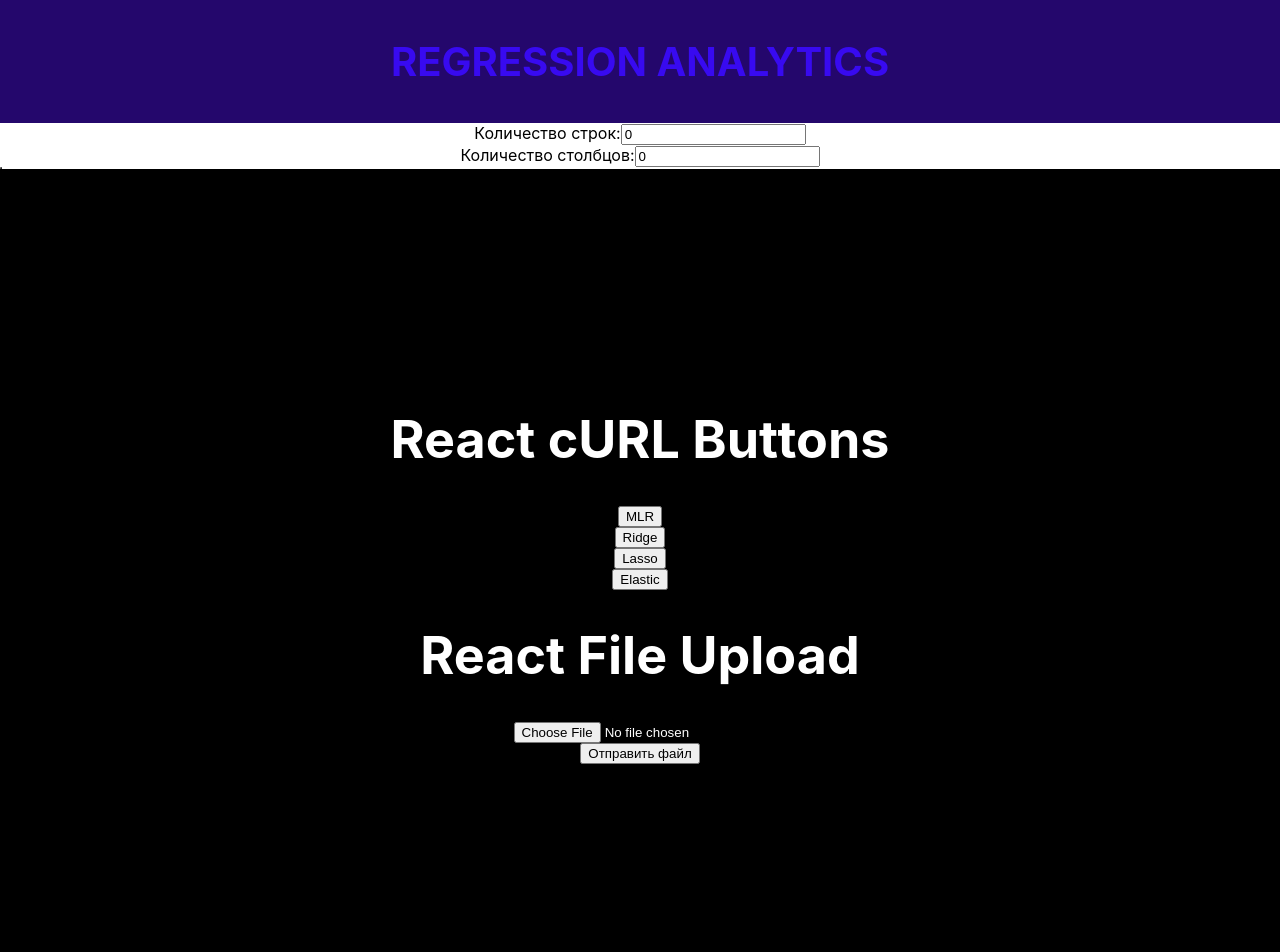
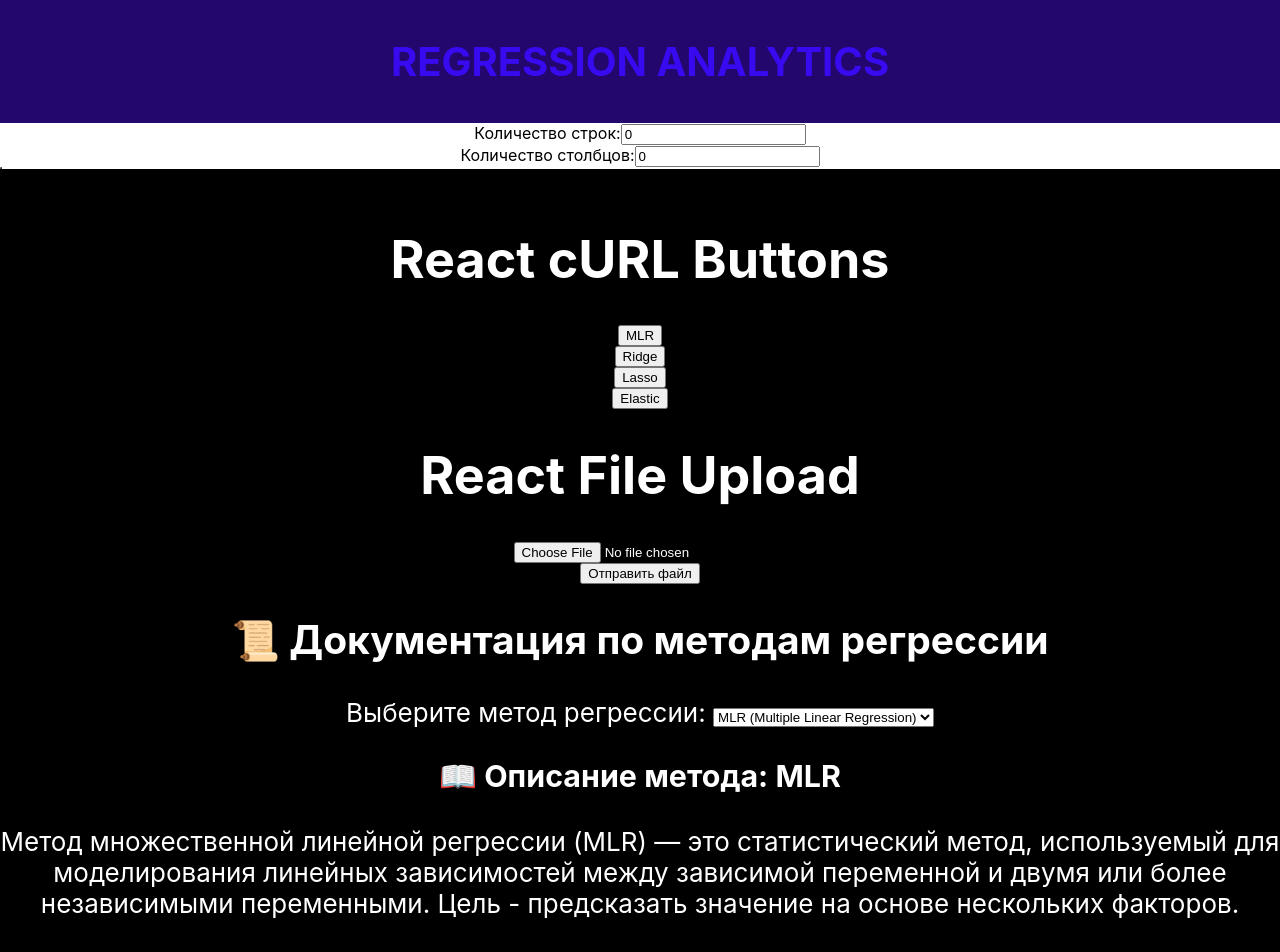
Before and after one commit to mbatimel/RegressionAnalysis, a React (Create React App) app in the folder ui/regression_ui/: page / in a window 1280 px wide. Shown: the top 952 px of the page. Built offline with nearby package versions, Linux system fonts and the light colour scheme.

Commit message:
update ui

```diff
--- a/ui/regression_ui/src/App.jsx
+++ b/ui/regression_ui/src/App.jsx
@@ -2,6 +2,7 @@ import React, { useState } from 'react';
 import './styles/App.css';
 import './styles/Buttons.css';
 import { Header } from './components/Header/Header';
+import Documentation from './components/Documentation/Documentation';
 
 function App() {
   const [responseMLRData, setMLRData] = useState(null);
@@ -10,6 +11,11 @@ function App() {
   const [elasticnetResponse, setElasticnetResponse] = useState(null);
   const [file, setFile] = useState(null);
   const [responseMLRCSVData, setMLRCSVData] = useState(null);
+  const [selectedMethod, setSelectedMethod] = useState("MLR");
+
+  const handleMethodChange = (e) => {
+    setSelectedMethod(e.target.value);
+  };
   const handleFileChange = (event) => {
     setFile(event.target.files[0]);
   };
@@ -236,28 +242,28 @@ function App() {
         <h1>React cURL Buttons</h1>
         <button className="MLRButton" onClick={MLR}>MLR </button>
             {responseMLRData && (
-            <div>
+            <div className="result-box">
               <h3>Ответ от сервера:</h3>
               <pre>{JSON.stringify(responseMLRData, null, 2)}</pre>
             </div>
           )}
         <button className="RidgeButton" onClick={Ridge}>Ridge</button>
         {responseRidgeData && (
-            <div>
+            <div className="result-box">
               <h3>Ответ от сервера:</h3>
               <pre>{JSON.stringify(responseRidgeData, null, 2)}</pre>
             </div>
           )}
         <button className="LassoButton" onClick={Lasso}>Lasso</button>
         {lassoResponse && (
-            <div>
+            <div className="result-box">
               <h3>Ответ от сервера:</h3>
               <pre>{JSON.stringify(lassoResponse, null, 2)}</pre>
             </div>
           )}
         <button className="ElastNetButton" onClick={ElasticNet}>Elastic</button>
         {elasticnetResponse && (
-            <div>
+            <div className="result-box">
               <h3>Ответ от сервера:</h3>
               <pre>{JSON.stringify(elasticnetResponse, null, 2)}</pre>
             </div>
@@ -267,11 +273,24 @@ function App() {
         <input type="file" onChange={handleFileChange} />
         <button className="UploadButton" onClick={uploadFile}>Отправить файл</button>
         {responseMLRData && (
-          <div>
+          <div className="result-box">
             <h3>Ответ от сервера:</h3>
             <pre>{JSON.stringify(responseMLRCSVData, null, 2)}</pre>
           </div>
         )}
+        <h2>📜 Документация по методам регрессии</h2>
+        <div>
+          <label>Выберите метод регрессии: </label>
+          <select value={selectedMethod} onChange={handleMethodChange}>
+            <option value="MLR">MLR (Multiple Linear Regression)</option>
+            <option value="Ridge">Ridge Regression</option>
+            <option value="Lasso">Lasso Regression</option>
+            <option value="ElasticNet">Elastic Net Regression</option>
+          </select>
+        </div>
+
+        {/* Подключаем компонент с документацией */}
+        <Documentation selectedMethod={selectedMethod} />
       </header>
     </div>
   );
--- /dev/null
+++ b/ui/regression_ui/src/components/Documentation/Documentation.jsx
@@ -0,0 +1,30 @@
+import React from 'react';
+
+const Documentation = ({ selectedMethod }) => {
+  const documentation = {
+    MLR: `Метод множественной линейной регрессии (MLR) — это статистический метод,
+    используемый для моделирования линейных зависимостей между зависимой переменной
+    и двумя или более независимыми переменными. Цель - предсказать значение на основе нескольких факторов.`,
+
+    Ridge: `Ridge регрессия (гребневая регрессия) — это метод линейной регрессии,
+    который использует регуляризацию L2 для уменьшения переобучения модели.
+    Это особенно полезно, когда данные имеют мультиколлинеарность.`,
+
+    Lasso: `Lasso регрессия — это метод линейной регрессии с регуляризацией L1,
+    который уменьшает коэффициенты некоторых признаков до нуля, что позволяет
+    выполнять отбор признаков (feature selection).`,
+
+    ElasticNet: `Elastic Net — это комбинация Ridge и Lasso регрессии,
+    которая использует одновременно регуляризацию L1 и L2. Это помогает,
+    когда есть много коррелированных переменных и нужно их упростить.`
+  };
+
+  return (
+    <div className="documentation-box">
+      <h3>📖 Описание метода: {selectedMethod}</h3>
+      <p>{documentation[selectedMethod]}</p>
+    </div>
+  );
+};
+
+export default Documentation;
--- a/ui/regression_ui/src/styles/App.css
+++ b/ui/regression_ui/src/styles/App.css
@@ -50,3 +50,7 @@
 .request-button:hover {
   background-color: #0056b3;
 }
+
+.result-box{
+  background-color: #0056b3;
+}
```
Also changed, not shown: ui/regression_ui/src/components/Documentation/Documentation.css (added).
